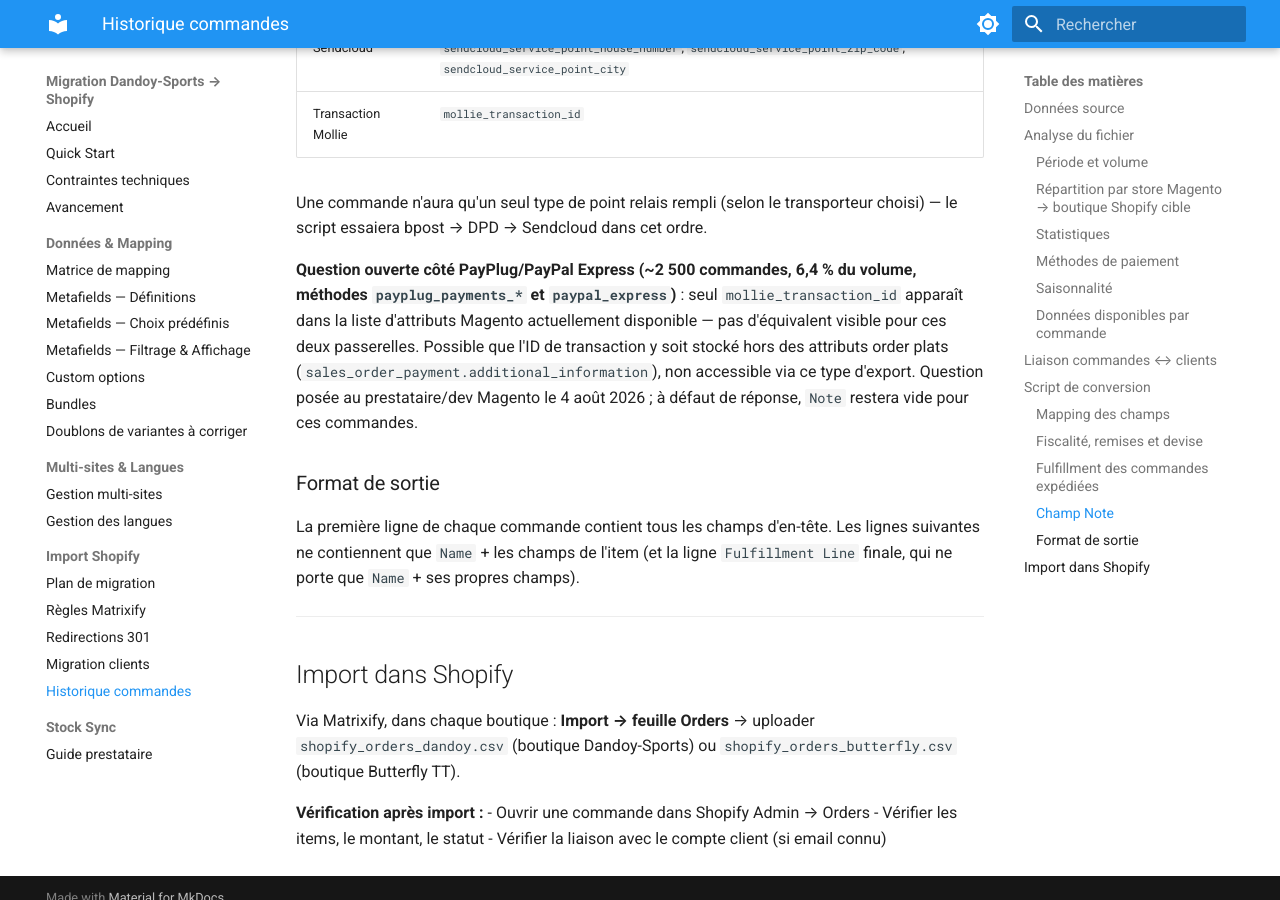
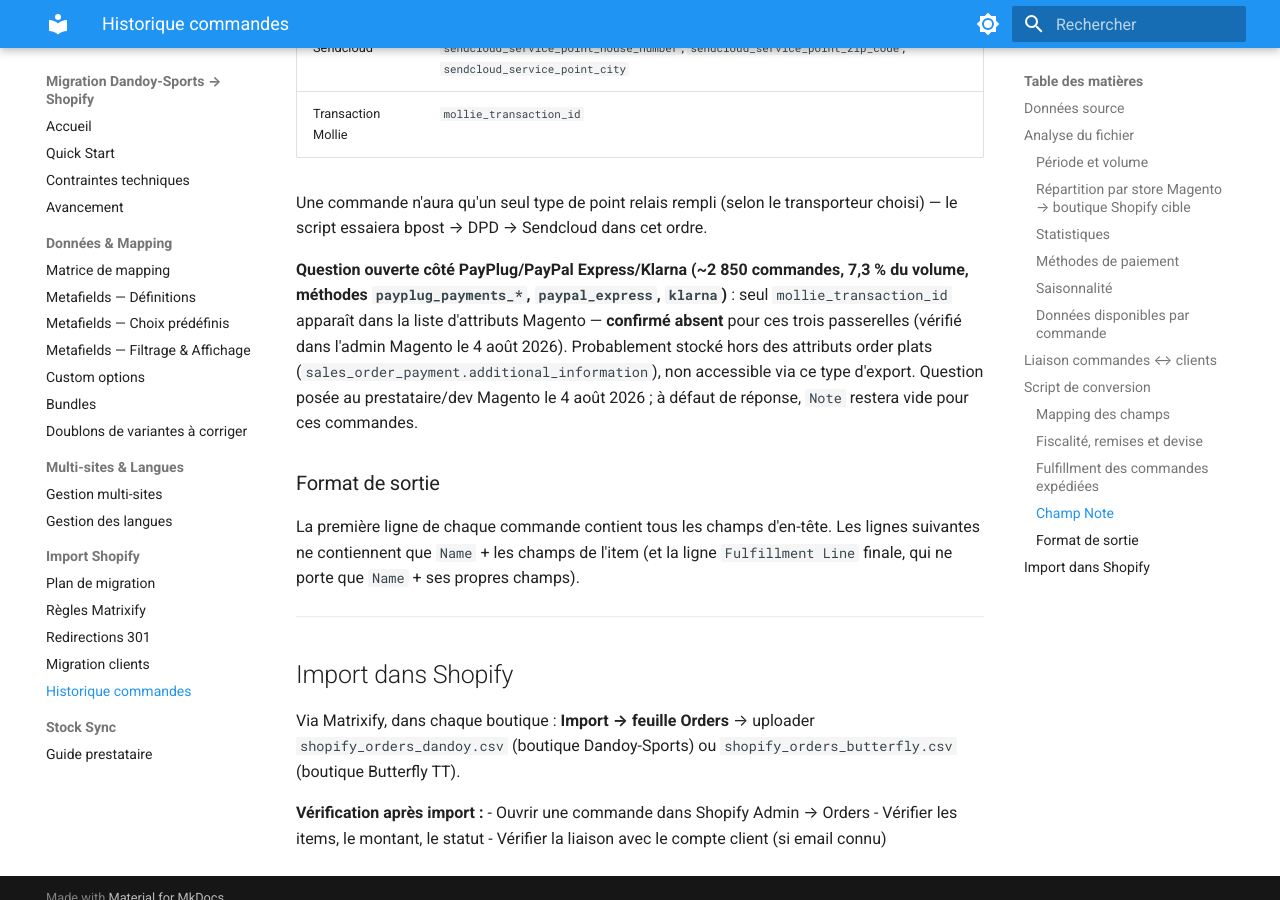
Before and after one commit to Webdigitales/dandoy-migration-2026, an MkDocs documentation site: the page built from 05_DOCS/import/orders.md, in a window 1280 px wide and 900 px high, scrolled down 5986 px. Built offline with MkDocs 1.6.1 and Material for MkDocs 9.7.7, drawn with Linux system fonts in a browser that asks for light colours.

Commit message:
Confirm PayPlug/PayPal Express/Klarna transaction ID absence, add Klarna to scope
User checked the Magento admin attribute list directly: only
mollie_transaction_id exists, none of the other three gateways have
an equivalent. Previously only flagged PayPlug/PayPal Express as
"possibly absent" — now confirmed, and Klarna added to the affected
scope (~2,850 orders / 7.3% total vs the previously stated 2,500/6.4%).

Co-Authored-By: Claude Sonnet 5 <noreply@anthropic.com>

```diff
--- a/05_DOCS/import/orders.md
+++ b/05_DOCS/import/orders.md
@@ -184,13 +184,13 @@ l'ID de transaction Mollie, utiles au support client. Colonnes Magento disponibl
 Une commande n'aura qu'un seul type de point relais rempli (selon le transporteur choisi) —
 le script essaiera bpost → DPD → Sendcloud dans cet ordre.
 
-**Question ouverte côté PayPlug/PayPal Express (~2 500 commandes, 6,4 % du volume, méthodes
-`payplug_payments_*` et `paypal_express`)** : seul `mollie_transaction_id` apparaît dans la
-liste d'attributs Magento actuellement disponible — pas d'équivalent visible pour ces deux
-passerelles. Possible que l'ID de transaction y soit stocké hors des attributs order plats
-(`sales_order_payment.additional_information`), non accessible via ce type d'export. Question
-posée au prestataire/dev Magento le 4 août 2026 ; à défaut de réponse, `Note` restera vide
-pour ces commandes.
+**Question ouverte côté PayPlug/PayPal Express/Klarna (~2 850 commandes, 7,3 % du volume,
+méthodes `payplug_payments_*`, `paypal_express`, `klarna`)** : seul `mollie_transaction_id`
+apparaît dans la liste d'attributs Magento — **confirmé absent** pour ces trois passerelles
+(vérifié dans l'admin Magento le 4 août 2026). Probablement stocké hors des attributs order
+plats (`sales_order_payment.additional_information`), non accessible via ce type d'export.
+Question posée au prestataire/dev Magento le 4 août 2026 ; à défaut de réponse, `Note` restera
+vide pour ces commandes.
 
 ### Format de sortie
 
```
Also changed, not shown: 02_ANALYSIS_AND_MAPPING/avancement_migration.md (+1 -1 lines).
